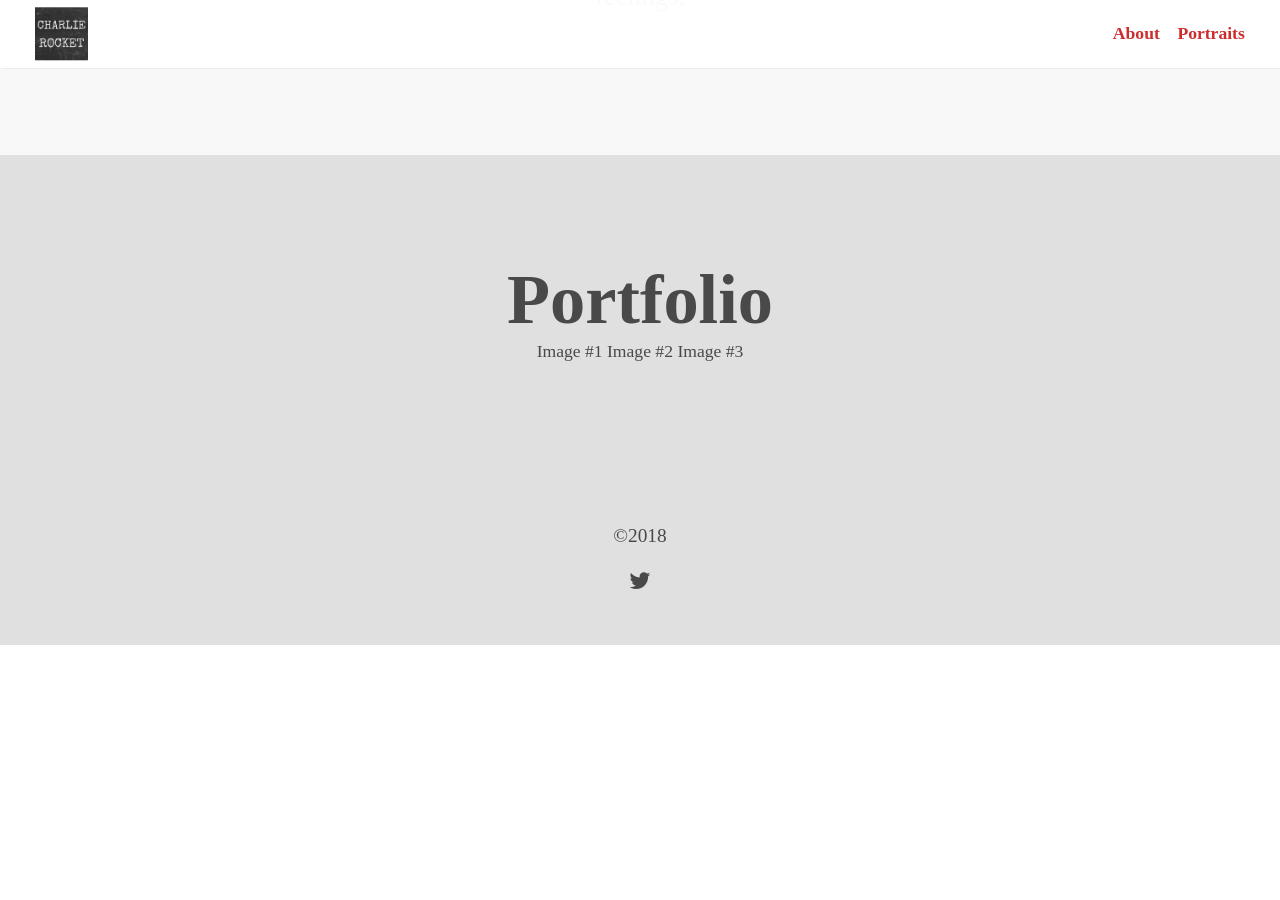
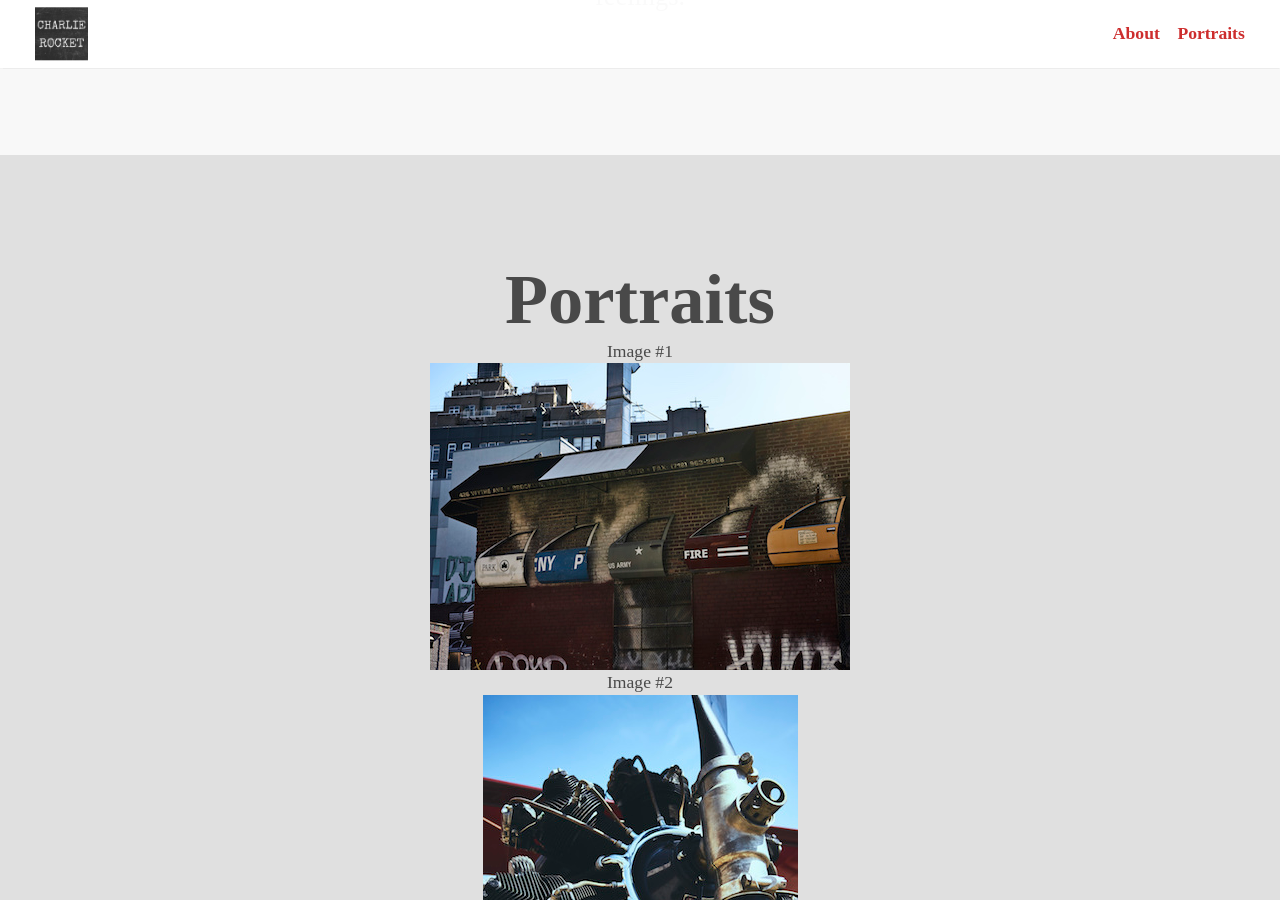
Before and after one commit to charlesrocket/photography, a Jekyll site: the page built from index.html, in a window 1280 px wide and 900 px high, scrolled down 1269 px. Built offline with Jekyll 4.4.1, drawn with Linux system fonts in a browser that asks for light colours; some web fonts are replaced; before the commit the page ends 1914 px from its top, so only the background shows below that.

Commit message:
portfolio -> portraits

```diff
--- a/_includes/header.html
+++ b/_includes/header.html
@@ -7,7 +7,7 @@
   <nav>
     <ul class="header__list">
       <li><a data-scroll href="{{ '/#about' | relative_url }}">About</a></li>
-      <li><a data-scroll href="{{ '/portraits' | relative_url }}">Portraits</a></li>
+      <li><a data-scroll href="{{ '/#portraits' | relative_url }}">Portraits</a></li>
     </ul>
   </nav>
 </header>
--- a/index.html
+++ b/index.html
@@ -25,11 +25,11 @@ layout: default
   </div>
 </section>
 
-<section id="portfolio" class="section-padding bg-alpha">
+<section id="portraits" class="section-padding bg-alpha">
   <div class="grid--double">
-    <h1 class="section-header">Portfolio</h1><center>
-    <a href="assets/images/portfolio-1.jpg" data-lightbox="roadtrip">Image #1</a>
-    <a href="assets/images/portfolio-2.jpg" data-lightbox="roadtrip">Image #2</a>
-    <a href="assets/images/portfolio-3.jpg" data-lightbox="roadtrip">Image #3</a></center>
+    <h1 class="section-header">Portraits</h1><center>
+    <a href="assets/images/portfolio-1.jpg" data-lightbox="roadtrip">Image #1<img src="assets/images//thumbs/portfolio-1.jpg"</a>
+    <a href="assets/images/portfolio-2.jpg" data-lightbox="roadtrip">Image #2<img src="assets/images//thumbs/portfolio-2.jpg"</a>
+    <a href="assets/images/portfolio-3.jpg" data-lightbox="roadtrip">Image #3<img src="assets/images//thumbs/portfolio-3.jpg"</a></center>
       </div>
 </section>
```
